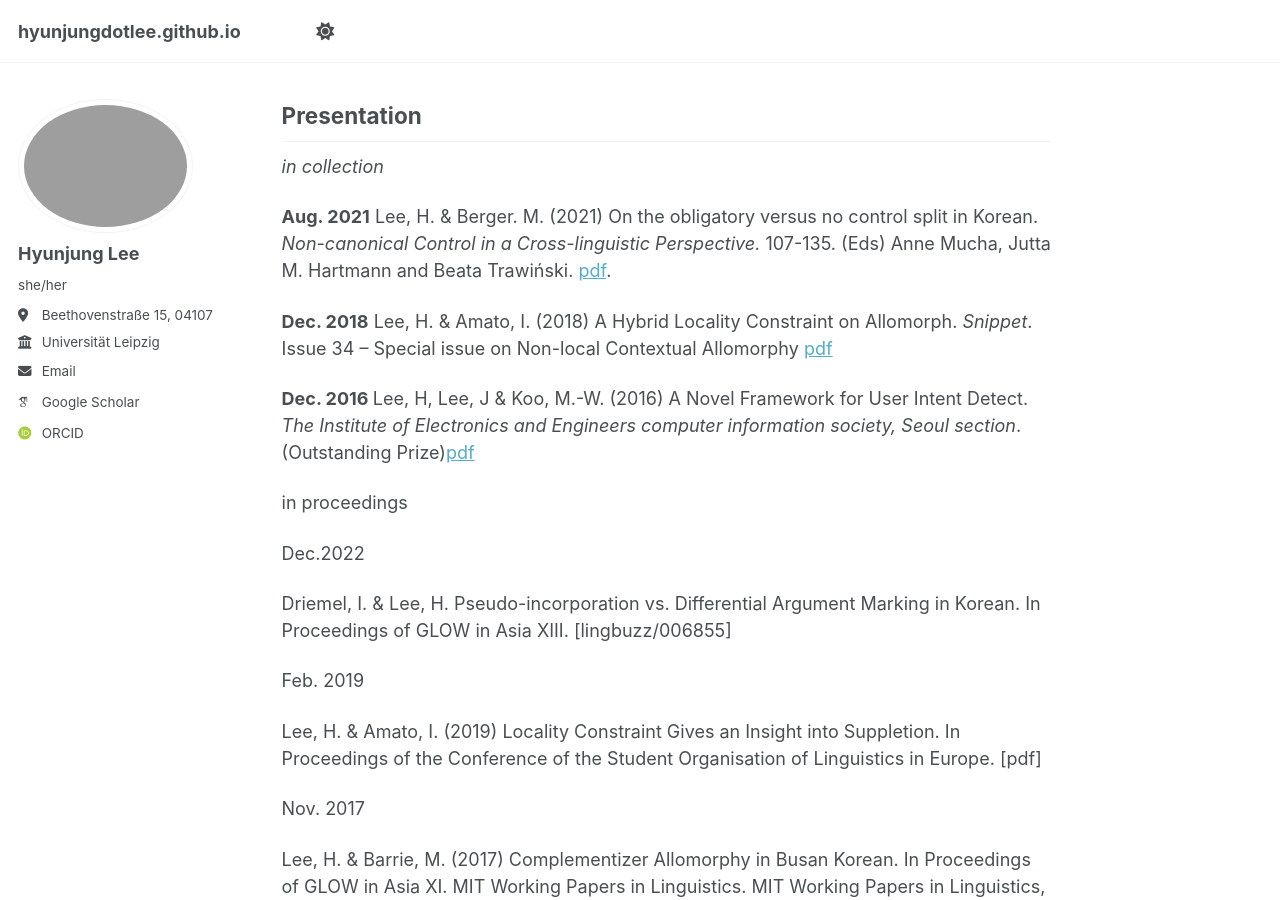
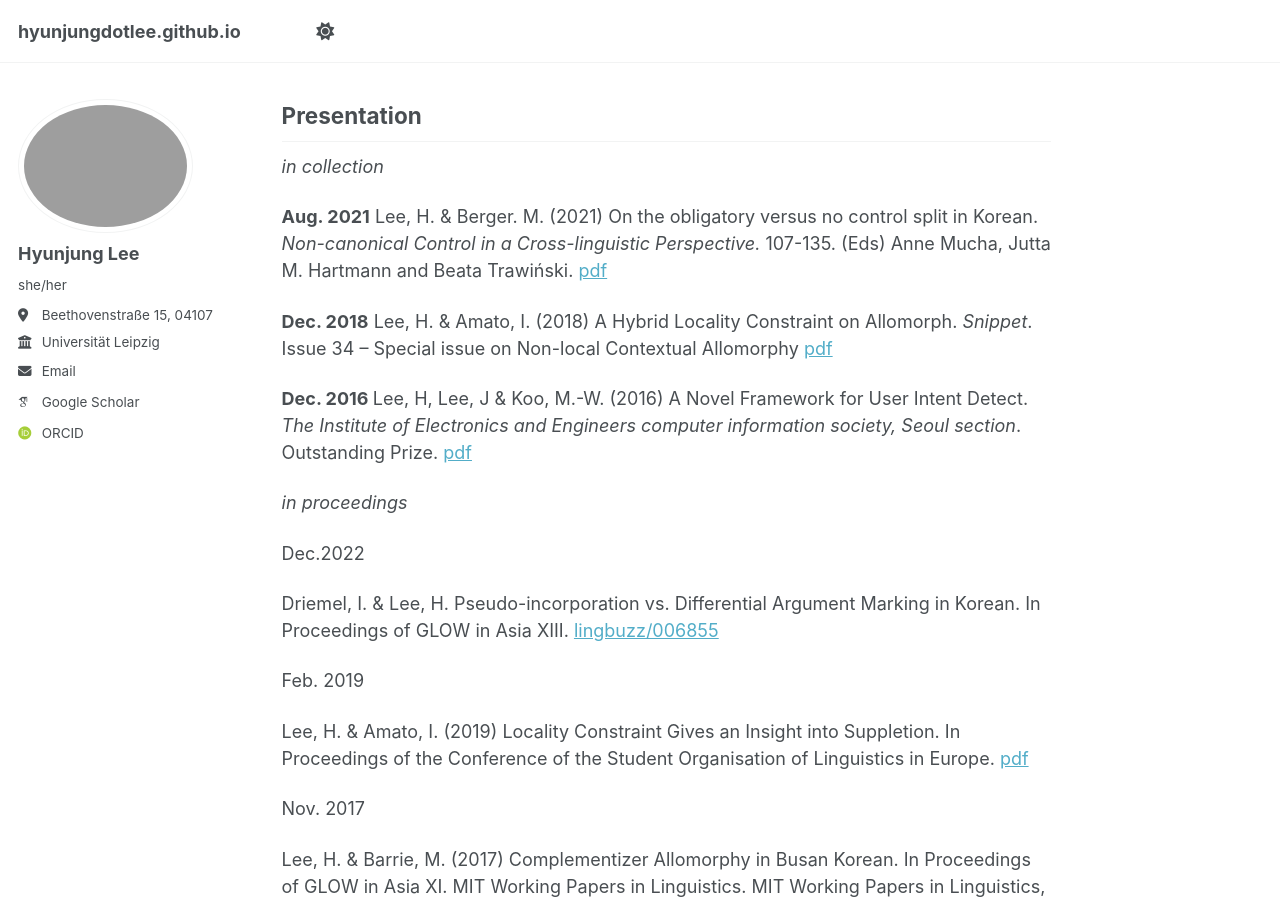
Before and after one commit to hyunjungdotlee/hyunjungdotlee.github.io, a Jekyll site: the page built from _pages/about.md, in a window 1280 px wide and 900 px high, scrolled down 441 px. Built offline with Jekyll 4.4.1, drawn with Linux system fonts in a browser that asks for light colours; some web fonts are replaced; a script that is not in the unit is left out.

```diff
--- a/_pages/about.md
+++ b/_pages/about.md
@@ -27,23 +27,24 @@ Presentation
 <em>in collection</em>
 
 <strong>Aug. 2021</strong>
-Lee, H. & Berger. M. (2021) On the obligatory versus no control split in Korean. <em>Non-canonical Control in a Cross-linguistic Perspective.</em> 107-135. (Eds) Anne Mucha, Jutta M. Hartmann and Beata Trawiński. [pdf](https://ids-pub.bsz-bw.de/frontdoor/deliver/index/docId/10654/file/Mucha_Hartmann_Non_canonical_control_2021.pdf#page=114).
+Lee, H. & Berger. M. (2021) On the obligatory versus no control split in Korean. <em>Non-canonical Control in a Cross-linguistic Perspective.</em> 107-135. (Eds) Anne Mucha, Jutta M. Hartmann and Beata Trawiński. [pdf](files/leeberger2021.pdf)
 
 <strong>Dec. 2018</strong>
-Lee, H. & Amato, I. (2018) A Hybrid Locality Constraint on Allomorph. <em>Snippet</em>. Issue 34 – Special issue on Non-local Contextual Allomorphy [pdf](https://www.ledonline.it/snippets/allegati/snippets34006.pdf)
+Lee, H. & Amato, I. (2018) A Hybrid Locality Constraint on Allomorph. <em>Snippet</em>. Issue 34 – Special issue on Non-local Contextual Allomorphy [pdf](files/leeamato2018snippets.pdf)
 
 <strong>Dec. 2016 </strong>
-Lee, H, Lee, J & Koo, M.-W. (2016) A Novel Framework for User Intent Detect. <em>The Institute of Electronics and Engineers computer information society, Seoul section</em>. (Outstanding Prize)[pdf](https://drive.google.com/file/d/1TG8dSUk_aOTY3ctv701LWczEgTWaSxUz/view)
+Lee, H, Lee, J & Koo, M.-W. (2016) A Novel Framework for User Intent Detect. <em>The Institute of Electronics and Engineers computer information society, Seoul section</em>. Outstanding Prize. [pdf](files/Lee2016b.pdf)
 
-in proceedings
+
+<em>in proceedings</em>
 
 Dec.2022
 
-Driemel, I. & Lee, H. Pseudo-incorporation vs. Differential Argument Marking in Korean. In Proceedings of GLOW in Asia XIII.  [lingbuzz/006855]
+Driemel, I. & Lee, H. Pseudo-incorporation vs. Differential Argument Marking in Korean. In Proceedings of GLOW in Asia XIII.  [lingbuzz/006855](https://ling.auf.net/lingbuzz/006855)
 
 Feb. 2019
 
-Lee, H. & Amato, I.  (2019) Locality Constraint Gives an Insight into Suppletion. In Proceedings of the Conference of the Student Organisation of Linguistics in Europe. [pdf]
+Lee, H. & Amato, I.  (2019) Locality Constraint Gives an Insight into Suppletion. In Proceedings of the Conference of the Student Organisation of Linguistics in Europe. [pdf](files/leeamato2019console.pdf)
 
 Nov. 2017
 
```
